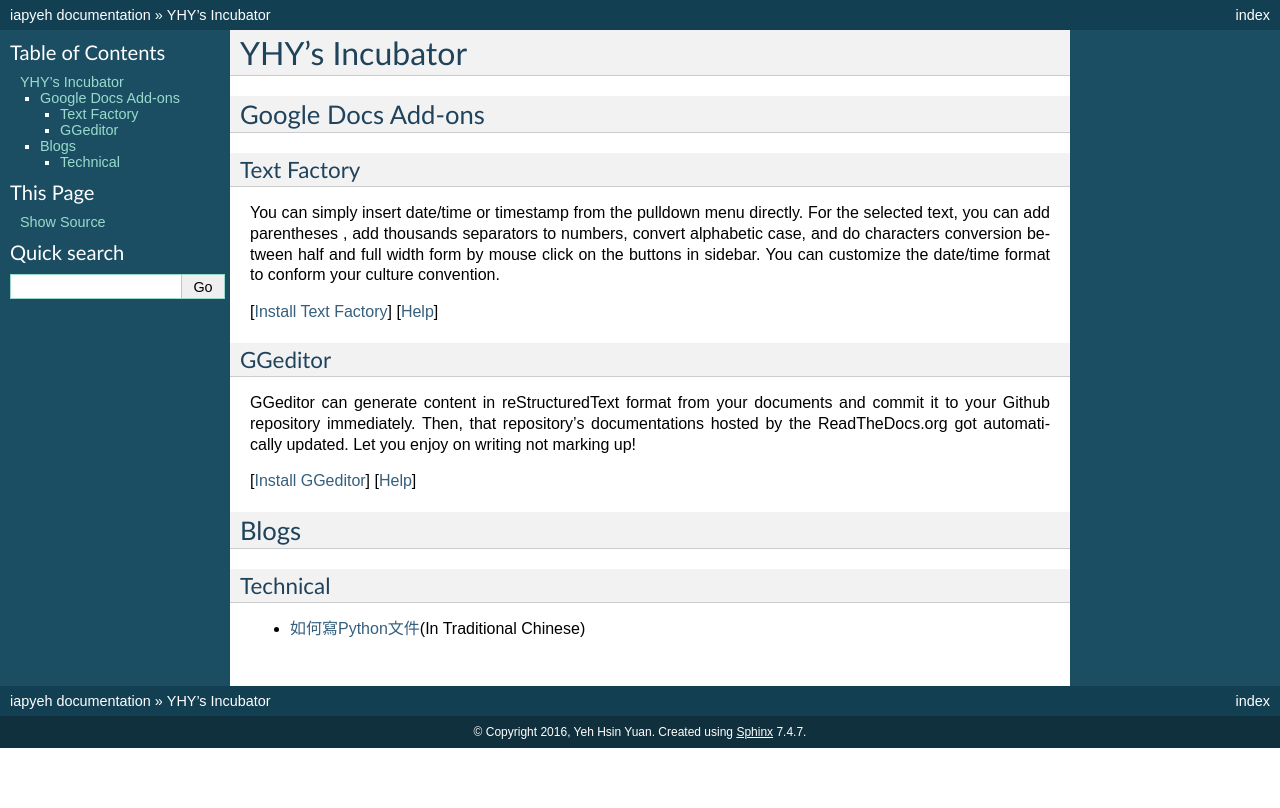
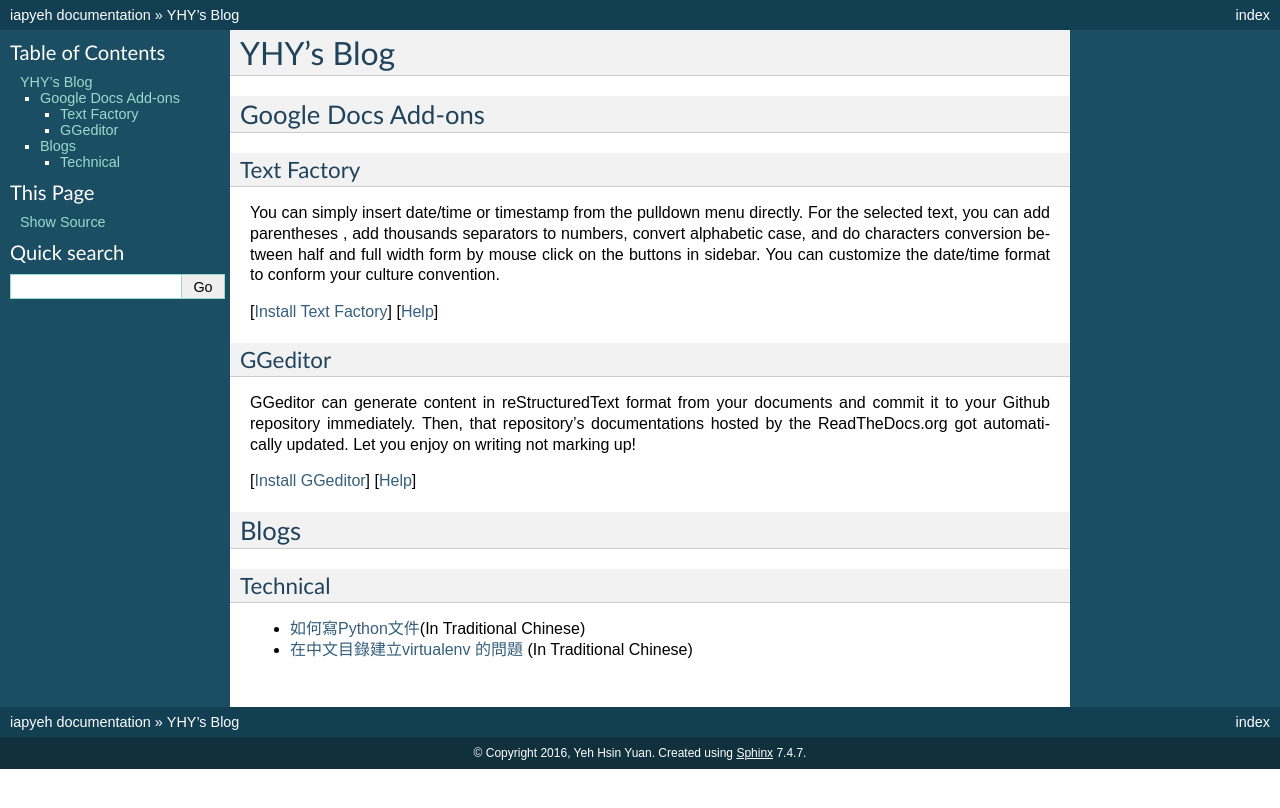
Before and after one commit to iapyeh/iapyeh, a Sphinx documentation site: the page built from docs/index.rst, in a window 1280 px wide. Shown: the top 808 px of the page. Built offline with Sphinx 7.4.7, drawn with Linux system fonts in a browser that asks for light colours.

Commit message:
Google Docs reST Editor@2017-1-17 13:20:20

```diff
--- a/docs/index.rst
+++ b/docs/index.rst
@@ -1,8 +1,8 @@
 
-.. _h2e661a3767525416b763b286a671480:
+.. _h3d604e704b63686c06b574202c701c:
 
-YHY’s Incubator
-###############
+YHY’s Blog
+##########
 
 .. _h1a194a7421203013187902d456f7043:
 
@@ -39,6 +39,10 @@ Technical
 
 * \ |LINK5|\ (In Traditional Chinese)
 
+* \ |LINK6|\  (In Traditional Chinese)
+
+.. bottom of content
+
 
 .. |LINK1| raw:: html
 
@@ -59,3 +63,7 @@ Technical
 .. |LINK5| raw:: html
 
     <a href="blogs/technical/how2pydocs.html">如何寫Python文件</a>
+
+.. |LINK6| raw:: html
+
+    <a href="blogs/technical/VirtualenvProblem.html">在中文目錄建立virtualenv 的問題</a>
```
